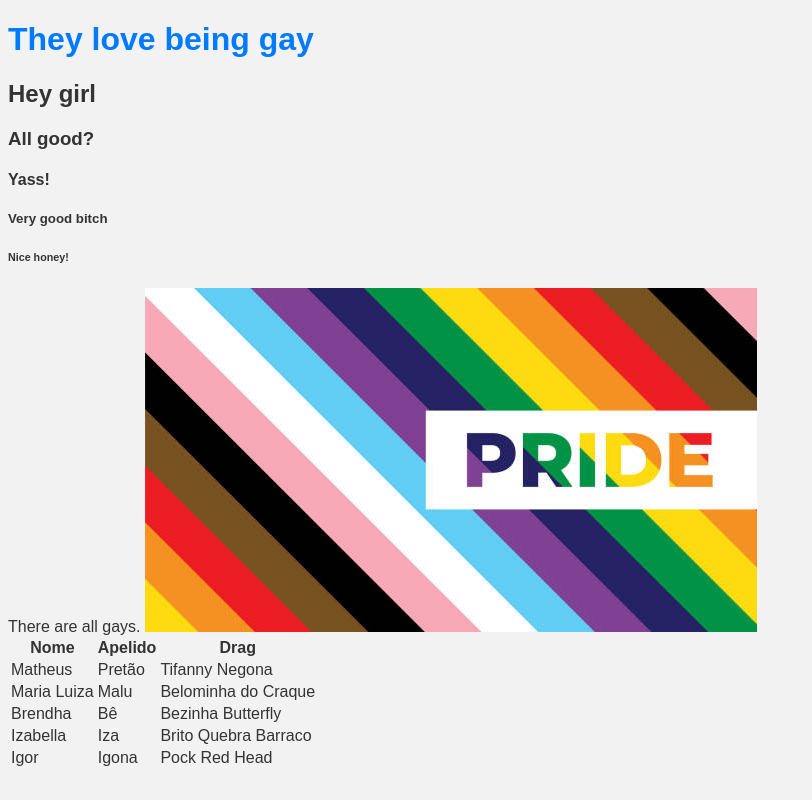
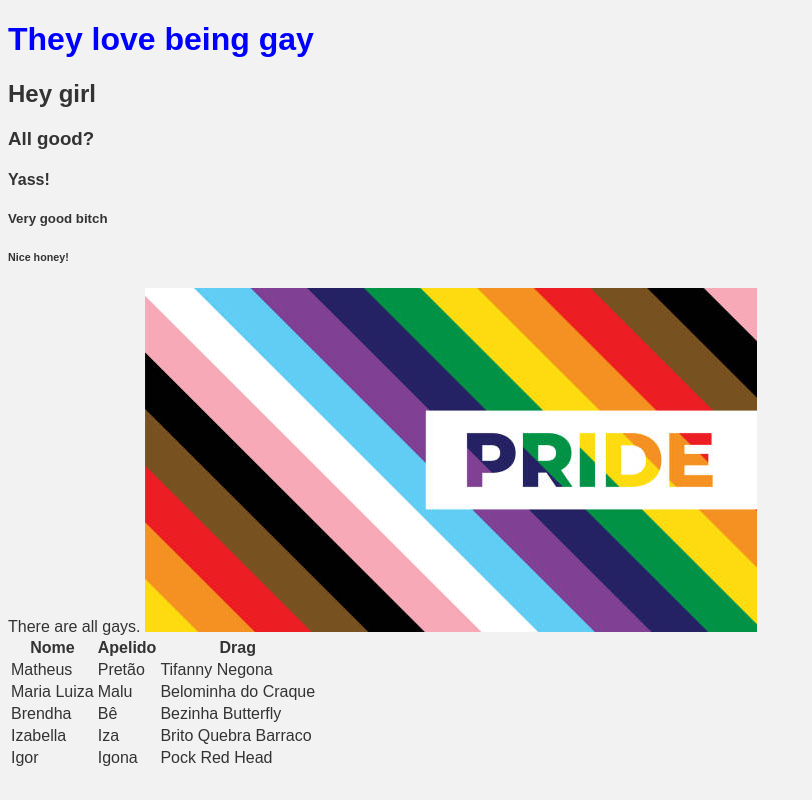
Before and after one commit to belominha7/intro-html, a plain HTML site: page index.html in a window 1280 px wide. Shown: the whole page, without its empty margins (0-812 px from the left). Drawn offline with Linux system fonts and the light colour scheme.

Commit message:
Update style.css

```diff
--- a/style.css
+++ b/style.css
@@ -4,7 +4,7 @@ body {
  color: #333;
 }
 h1 {
- color: #007bff;
+ color: blue;
 }
 p {
  font-size: 16px;
```
